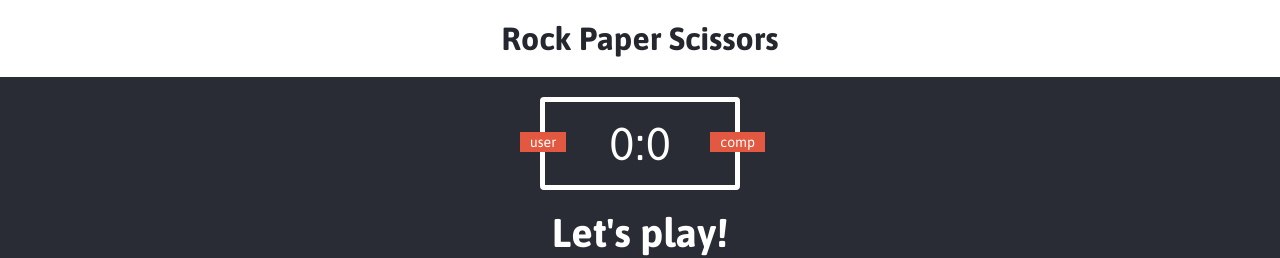
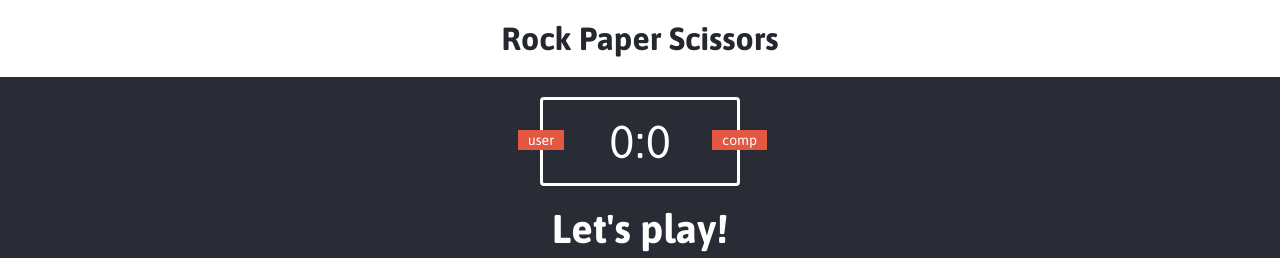
Before and after one commit to shibangi23/rock_paper_scissor, a plain HTML site: page index.html in a window 1280 px wide. Shown: the top 258 px of the page. Drawn offline with Linux system fonts and the light colour scheme.

Commit message:
changed border

```diff
--- a/style.css
+++ b/style.css
@@ -22,7 +22,7 @@ header > h1 {
 .score-board {
     margin: 20px auto;
     padding: 15px 20px;
-    border: 5px solid white;
+    border: 3px solid white;
     border-radius: 4px;
     text-align: center;
     width: 200px;
```
